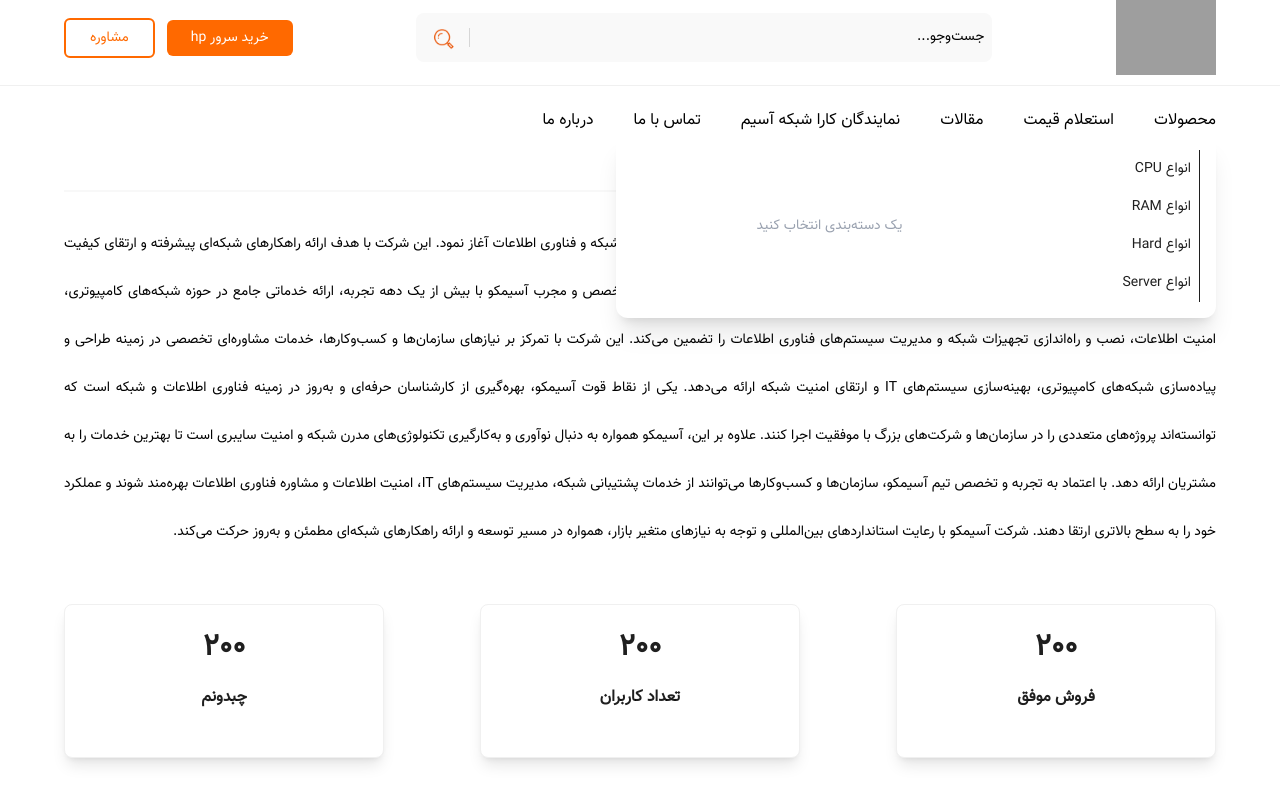
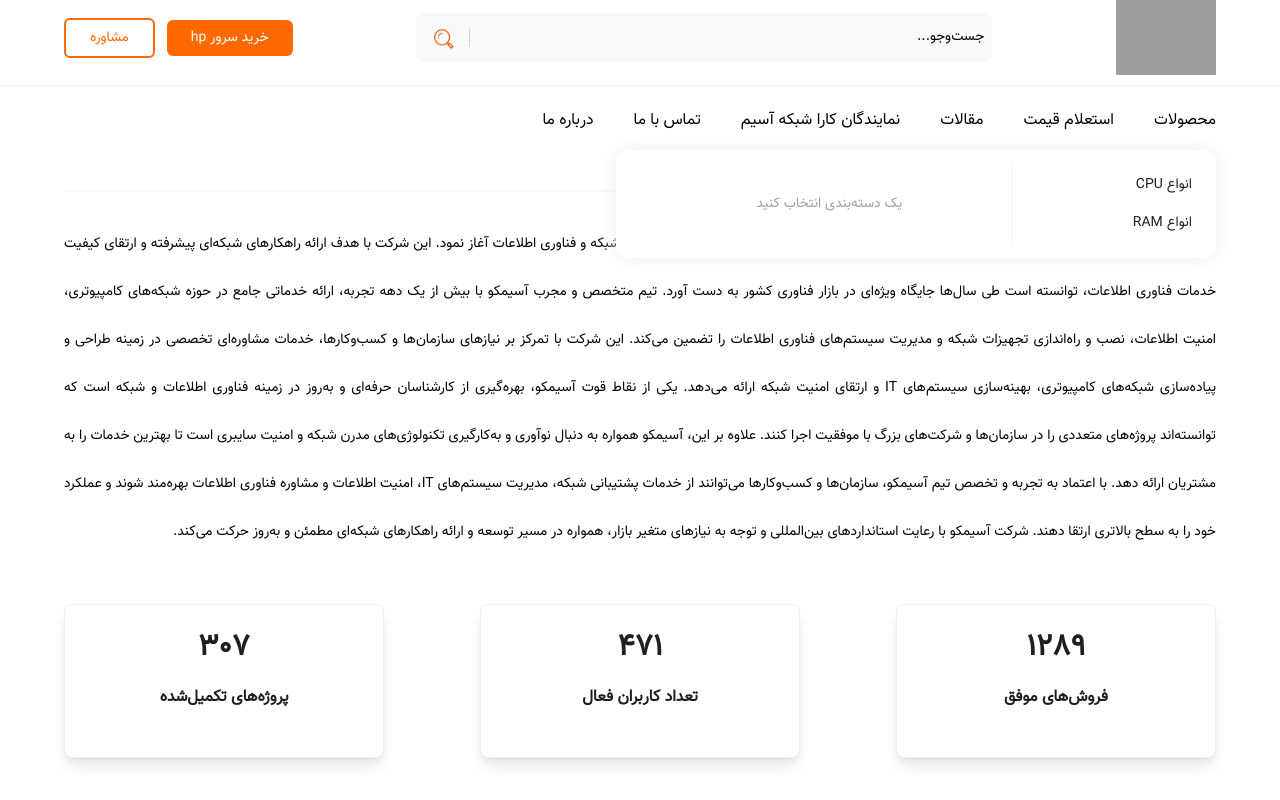
Before and after one commit to ipasimco-stack/asimco-front, a Next.js app: page /about-us in a window 1280 px wide. Both pictures are taken after a click on the element "محصولات". Shown: the top 800 px of the page. Built offline with nearby package versions, Linux system fonts and the light colour scheme; grey boxes are pictures that could not be loaded; a web font is replaced by a local one.

Commit message:
feat: update header and body bg , update team cart section

```diff
--- a/src/components/about-us/team-box.tsx
+++ b/src/components/about-us/team-box.tsx
@@ -1,8 +1,8 @@
 // components/TeamSection.tsx
 import React from "react";
 import { Card } from "antd";
-import boyProfile from "../../../public/images/l6ad_u71g_230710.jpg"
-import girlProfile from "../../../public/images/girl-user-profile.jpg"
+import UserProfile from "../../../public/images/user-profile.gif"
+
 import Image, { StaticImageData } from "next/image";
 
 interface TeamMember {
@@ -15,45 +15,45 @@ const teamMembers: TeamMember[] = [
     {
         name: "خلیل بابایی",
         role: "مدیرعامل",
-        image: boyProfile,
+        image: UserProfile,
     },
     {
         name: "هانیه امانی",
         role: "کارشناس فروش",
-        image: girlProfile,
+        image: UserProfile,
     },
     {
         name: "مارال کوشکی",
         role: "کارشناس فروش",
-        image: girlProfile,
+        image: UserProfile,
     },
     {
         name: "هانیه جعفری",
         role: "حسابدار مالی",
-        image: girlProfile,
+        image: UserProfile,
     },
     {
         name: "نیما تاجیک",
         role: "برنامه‌نویس",
-        image: boyProfile,
+        image: UserProfile,
     },
 ];
 
 const TeamSection: React.FC = () => {
     return (
-        <section className="py-16 bg-gray-50">
+        <section className="py-16">
             <div className="max-w-6xl mx-auto px-4">
                 <div className="grid grid-cols-1 sm:grid-cols-2 md:grid-cols-3 lg:grid-cols-5 gap-8">
                     {teamMembers.map((member, idx) => (
                         <Card
                             key={idx}
                             hoverable
-                            className="text-center p-4 flex flex-col gap-2 shadow-lg rounded-xl"
+                            className="text-center p-4 flex items-center justify-center flex-col gap-2 shadow-lg rounded-xl"
                             cover={
                                 <Image
                                     alt={member.name}
                                     src={member.image}
-                                    className="!w-full !h-[90px]"
+                                    className="!w-[60px] !h-[60px] mt-5"
                                     width={20}
                                     height={20}
                                 />
--- a/src/components/shared/header.tsx
+++ b/src/components/shared/header.tsx
@@ -10,10 +10,10 @@ export const Header = () => {
     const [selectedCategory, setSelectedCategory] = useState<string | null>(null);
 
     const categories = [
-        { name: "انواع CPU", items: ["Intel i9", "Intel i7", "AMD Ryzen 9", "AMD Ryzen 7"] },
-        { name: "انواع RAM", items: ["DDR4 16GB", "DDR4 32GB", "DDR5 64GB"] },
-        { name: "انواع Hard", items: ["SSD NVMe", "HDD 2TB", "Enterprise SSD"] },
-        { name: "انواع Server", items: ["Server G10", "Server G9", "Server G8"] },
+        { name: "انواع CPU", items: ["Intel i9", "Intel i7", "AMD Ryzen 9", "AMD Ryzen 7", "AMD Ryzen 9", "AMD Ryzen 7"] },
+        { name: "انواع RAM", items: ["DDR4 16GB", "DDR4 32GB", "DDR5 64GB", "DDR4 16GB", "DDR4 32GB", "DDR5 64GB"] },
+        // { name: "انواع Hard", items: ["SSD NVMe", "HDD 2TB", "Enterprise SSD", "SSD NVMe", "HDD 2TB", "Enterprise SSD"] },
+        // { name: "انواع Server", items: ["Server G10", "Server G9", "Server G8", "Server G10", "Server G9", "Server G8"] },
     ];
 
     const [pages, setPages] = useState([
@@ -61,8 +61,8 @@ export const Header = () => {
                                 placement="bottomLeft"
                                 trigger={["click"]}
                                 dropdownRender={() => (
-                                    <div className="bg-white shadow-xl rounded-xl p-4 w-[600px] flex">
-                                        <div className="w-1/3 border-r">
+                                    <div className="bg-white rounded-xl p-4 w-[600px] mt-4 flex" style={{ boxShadow: "0 0 20px 0px #efefef" }}>
+                                        <div className="w-1/3 border-l-1 border-[#0505050f]">
                                             {categories.map((cat) => (
                                                 <div
                                                     key={cat.name}
--- a/src/pages/_app.tsx
+++ b/src/pages/_app.tsx
@@ -1,13 +1,19 @@
-import "@/styles/globals.css";
-import 'antd/dist/reset.css';
-import type { AppProps } from "next/app";
-import { Header } from "../components/shared/header";
+import "@/styles/globals.css"
+import "antd/dist/reset.css"
+import type { AppProps } from "next/app"
+import { Header } from "../components/shared/header"
 
 export default function App({ Component, pageProps }: AppProps) {
-  return <>
-    <Header />
-    <div className="c_container !mt-12">
-      <Component {...pageProps} />
-    </div>
-  </>
+  return (
+    <>
+      <Header />
+      <div className="relative !mt-12">
+        <div className="bg-blobs"></div>
+
+        <div className="c_container relative z-10">
+          <Component {...pageProps} />
+        </div>
+      </div>
+    </>
+  )
 }
--- a/src/pages/about-us.tsx
+++ b/src/pages/about-us.tsx
@@ -26,9 +26,10 @@ function AboutUs() {
 
         <section>
             <div className="flex justify-between items-center my-12">
-                <CyclicalCounter title="فروش موفق" intervalSeconds={30} targetNumber={200} countInterval={3} />
-                <CyclicalCounter title="تعداد کاربران" intervalSeconds={30} targetNumber={200} countInterval={3} />
-                <CyclicalCounter title="چبدونم" intervalSeconds={30} targetNumber={200} countInterval={3} />
+                <CyclicalCounter title="فروش‌های موفق" intervalSeconds={30} targetNumber={1289} countInterval={3} />
+                <CyclicalCounter title="تعداد کاربران فعال" intervalSeconds={30} targetNumber={471} countInterval={3} />
+                <CyclicalCounter title="پروژه‌های تکمیل‌شده" intervalSeconds={30} targetNumber={307} countInterval={3} />
+
             </div>
         </section>
 
--- a/src/pages/contact-us.tsx
+++ b/src/pages/contact-us.tsx
@@ -18,7 +18,7 @@ const ContactPage: React.FC = () => {
             <Divider orientation="left" orientationMargin={0} className="!font-bold">
                 تماس با ما            </Divider>
 
-            <div className="flex justify-center items-center py-16 bg-gray-50">
+            <div className="flex justify-center items-center py-16">
                 <Card className="w-full max-w-2xl p-8 shadow-xl rounded-2xl">
                     <Form
                         form={form}
@@ -89,7 +89,7 @@ const ContactPage: React.FC = () => {
                                 type="primary"
                                 htmlType="submit"
                                 size="large"
-                                className="px-8 rounded-xl"
+                                className="px-8 w-full rounded-xl"
                             >
                                 ارسال
                             </Button>
--- a/src/styles/globals.css
+++ b/src/styles/globals.css
@@ -39,3 +39,21 @@ p {
 .header .ant-divider {
   margin: 10px auto !important;
 }
+
+.bg-blobs {
+  background: white;
+  /* کل صفحه سفید */
+  position: absolute;
+  inset: 0;
+  z-index: -1;
+}
+
+.bg-blobs::before {
+  content: "";
+  position: absolute;
+  inset: 0;
+  background:
+    radial-gradient(circle at 0% 20%, rgba(255, 165, 0, 0.2), transparent 10%),
+    radial-gradient(circle at 100% 50%, rgba(255, 140, 0, 0.15), transparent 10%),
+    radial-gradient(circle at 50% 50%, rgba(255, 140, 0, 0.15), transparent 10%),
+}
```
Also changed, not shown: public/images/user-profile.gif (added).
